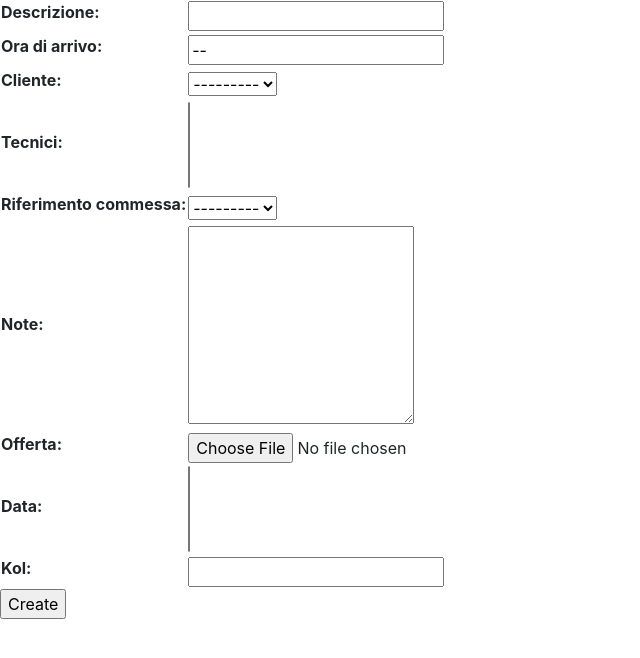
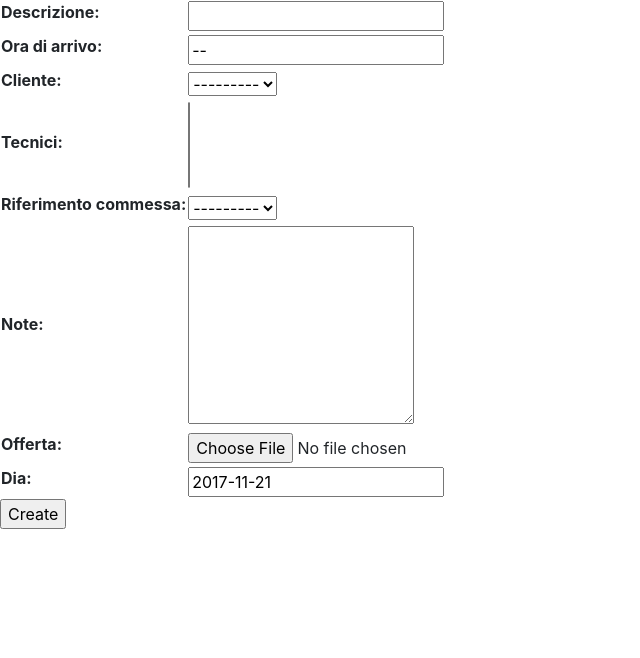
Before and after one commit to marcelloburattini79/MenAtWork---PAG, a Django app: a page that uses templates/base.html in a window 1280 px wide. Shown: the part 81-739 px from the top of the page, without its empty margins (0-640 px from the left). Run offline with Django 3.2, Linux system fonts and the light colour scheme; data that the repository does not hold is empty; parts of the project's set-up code (start-up, migrations or seed data) failed here and were passed over; some libraries are stand-ins or nearby versions.

Commit message:
Task coordinato con Giorno
Usato Django.Form e non ModelForm

```diff
--- a/Programs/templates/listaTaskPGN.html
+++ b/Programs/templates/listaTaskPGN.html
@@ -1,4 +1,5 @@
 {% extends "base.html" %}
+
 
 {% block title_html %}
     Tasks list
--- a/Programs/views.py
+++ b/Programs/views.py
@@ -10,6 +10,10 @@ import MenAtWork.settings
 from django.core.files import File
 from django.forms import Textarea
 from django.contrib.admin.widgets import AdminDateWidget
+from django.forms.fields import DateField
+from django.forms.extras.widgets import SelectDateWidget
+from django.utils import timezone
+
 
 
 
@@ -66,7 +70,9 @@ class Form_attivita(forms.Form):
 
     offerta = forms.FileField(label = 'Offerta')
 
-    giorno = forms.ModelMultipleChoiceField(label='Data',queryset = Giorno.objects.order_by('giorno'))
+    #giorno = forms.ModelMultipleChoiceField(label='Data',queryset = Giorno.objects.order_by('giorno'))
+
+    dia = forms.DateField(widget=SelectDateWidget(), initial=timezone.now())
 
 
 def creaAttivita(request):
@@ -84,7 +90,7 @@ def creaAttivita(request):
 
             offerta = form.cleaned_data['offerta']
 
-            giorno = form.cleaned_data['giorno']
+            dia = form.cleaned_data['dia']
 
             newAttivita = Task.objects.create(descrizione=descrizione,
                                oraArrivo=oraArrivo,
@@ -97,7 +103,7 @@ def creaAttivita(request):
                 newAttivita.tecnici.add(tecnicos)
 
 
-            giorno = giorno.get()
+            giorno = Giorno.objects.get(giorno=dia)
 
             newAttivita.giorno.add(giorno)
 
@@ -144,15 +150,13 @@ def provaDownLoad(request, pk):
 class Form_TaskMF(forms.ModelForm):
     #from_date = forms.DateField(widget=AdminDateWidget())
 
-    kol = forms.IntegerField()
+    dia = forms.DateField(widget=SelectDateWidget(), initial=timezone.now())
 
     class Meta:
 
         model = Task
 
-        fields = '__all__' #Questa variabile specifica i campi del model che vanno riportati nella Form
-
-
+        exclude = ('giorno',) #Questa variabile specifica i campi del model che vanno riportati nella Form
 
         widgets = {'note' : Textarea(attrs={'cols': 20, 'rows': 8}),}
 
@@ -169,6 +173,10 @@ def creaAttivitaMF(request):
 
             form.save(commit=True)
 
+            form.giorno = form.cleaned_data['dia']
+
+            form.save()
+
             return HttpResponseRedirect('listaTaskPGN')
 
         else:
```
Also changed, not shown: 1 other file.
